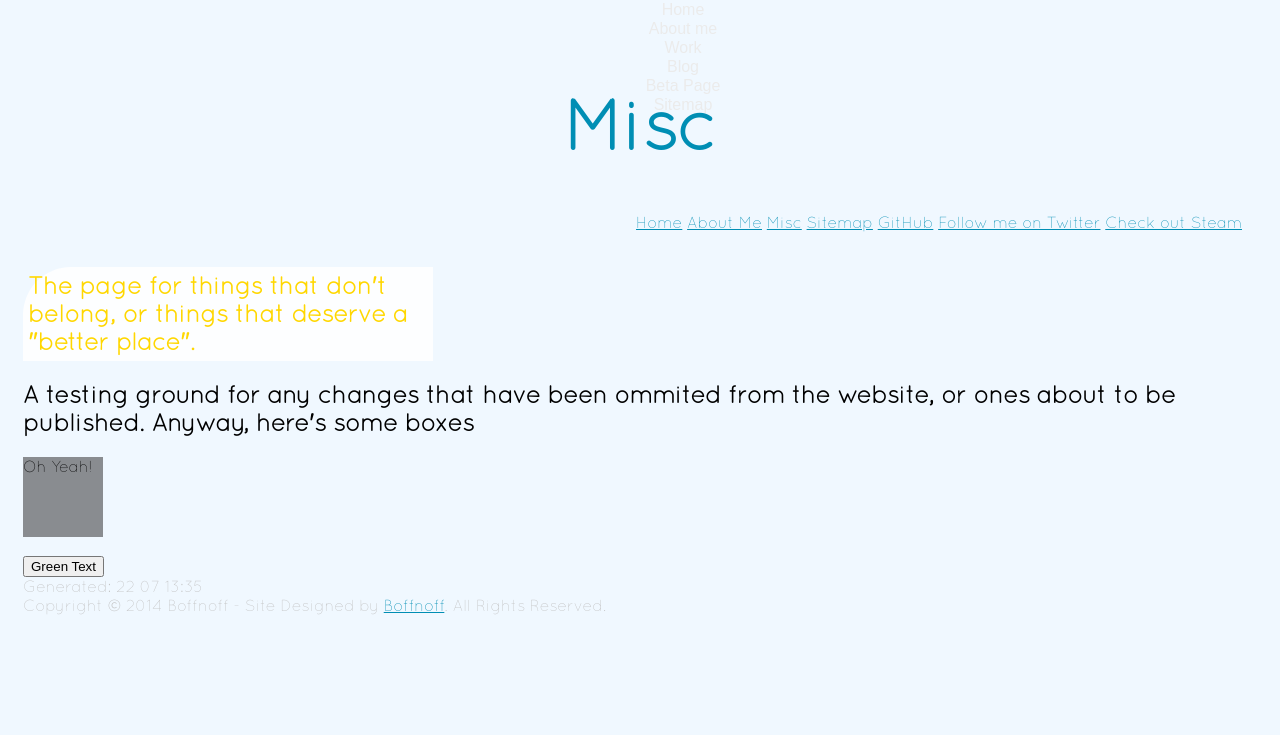
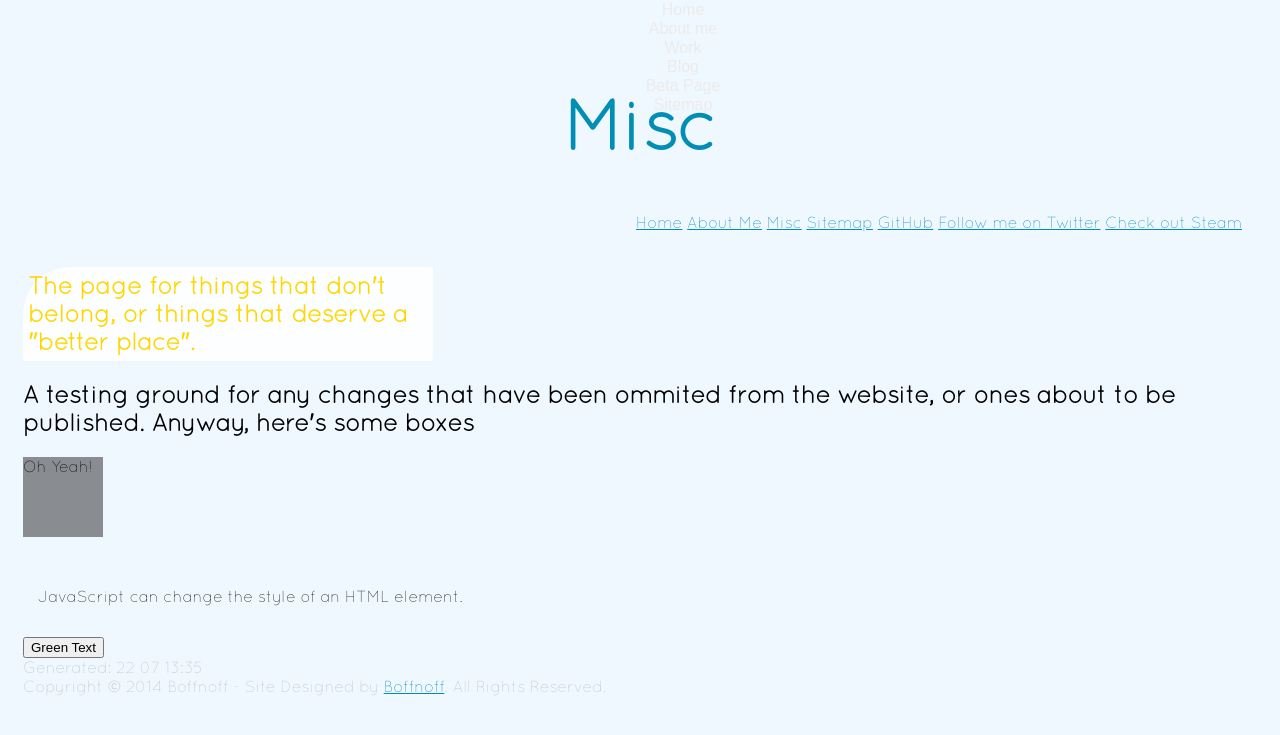
Before and after one commit to boffnoff/boffnoff.github.com, a Jekyll site: the page built from misc.html, in a window 1280 px wide. Shown: the top 735 px of the page. Built offline with Jekyll 4.4.1, drawn with Linux system fonts in a browser that asks for light colours.

Commit message:
returned it to the <p> as i dont have time to carry on fiddling right now

```diff
--- a/misc.html
+++ b/misc.html
@@ -17,7 +17,7 @@
   The page for things that don't belong, or things that deserve a "better place".
 </h2>
 
-<h2 id="green">
+<h2>
   A testing ground for any changes that have been ommited from the website, or ones about to be published. Anyway, here's some boxes
 </h2>
 
@@ -41,10 +41,13 @@
 
 
 <!-- GREEN -->
+
+<p id="green">JavaScript can change the style of an HTML element.</p>
+
 <script>
 function myFunction() {
     var x = document.getElementById("green");
-    x.style.fontSize = "25px";
+//    x.style.fontSize = "25px";
     x.style.color = "green";
 }
 </script>
```
